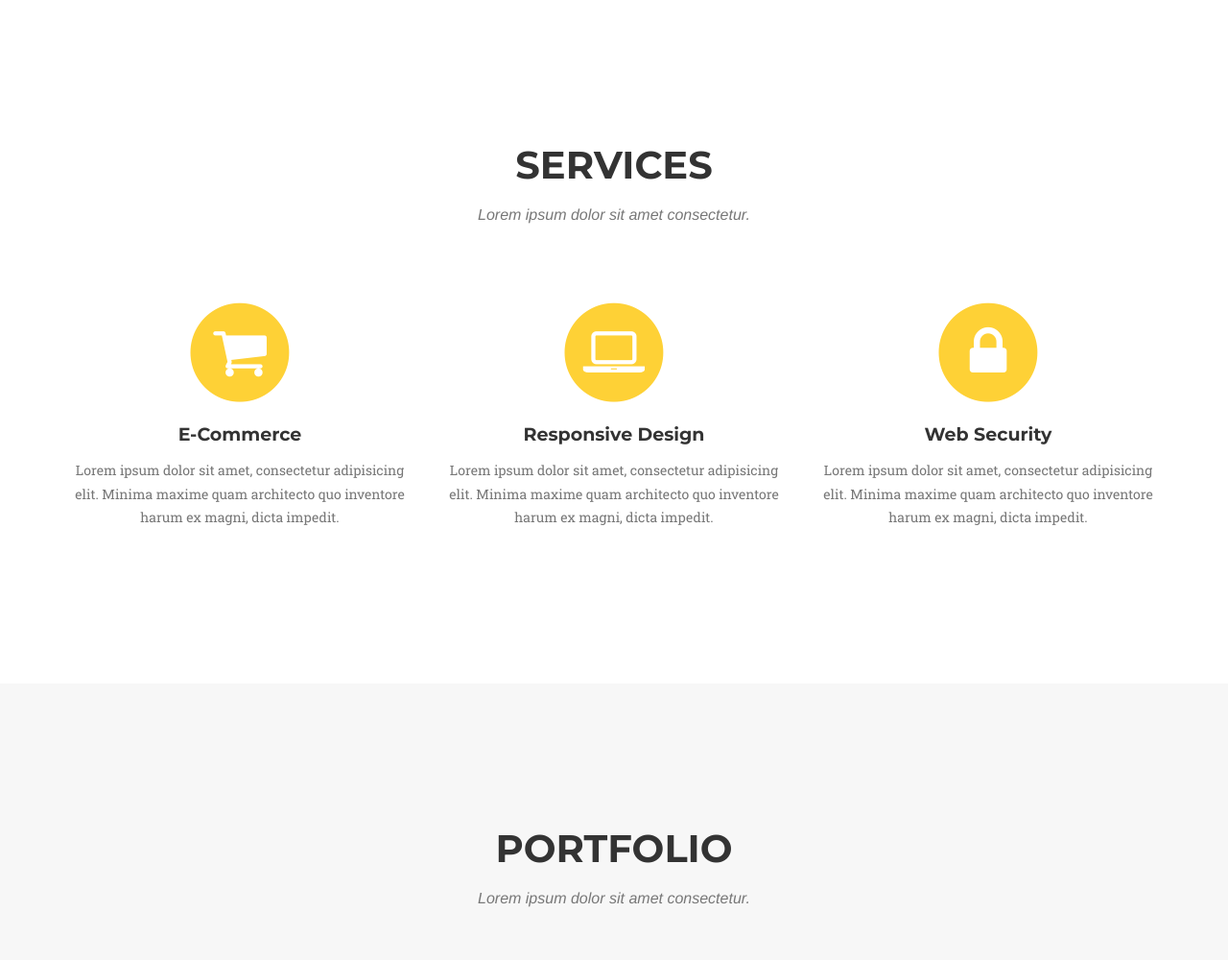
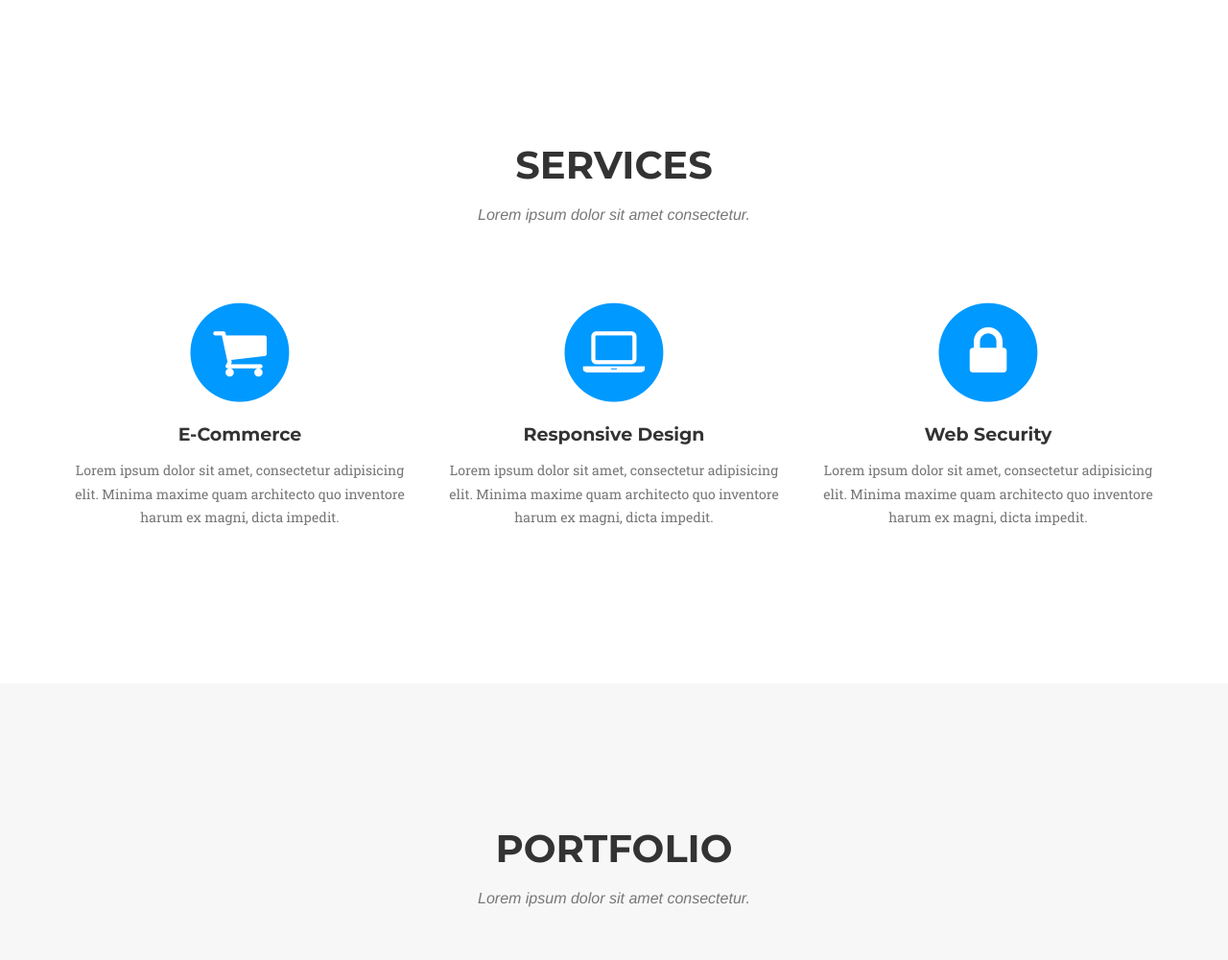
Before and after one commit to BurningRiverBitworks/BurningRiverBitworks.github.io, a Jekyll site: the page built from index.html, in a window 1280 px wide. Shown: the part 100-1100 px from the top of the page at 96% size. Built offline with Jekyll 4.4.1, drawn with Linux system fonts in a browser that asks for light colours; some web fonts are replaced; grey boxes are pictures that could not be loaded.

Commit message:
Update colors

```diff
--- a/_config.yml
+++ b/_config.yml
@@ -8,8 +8,8 @@ description: "Write an awesome description for your new site here. You can edit
 
 # Color settings (hex-codes without the leading hash-tag)
 color:
-  primary: fed136
-  secondary: fec503
+  primary: 0099FF
+  secondary: 33CCFF
   secondary-dark: 333
 
 # Team names, titles and social links
```
